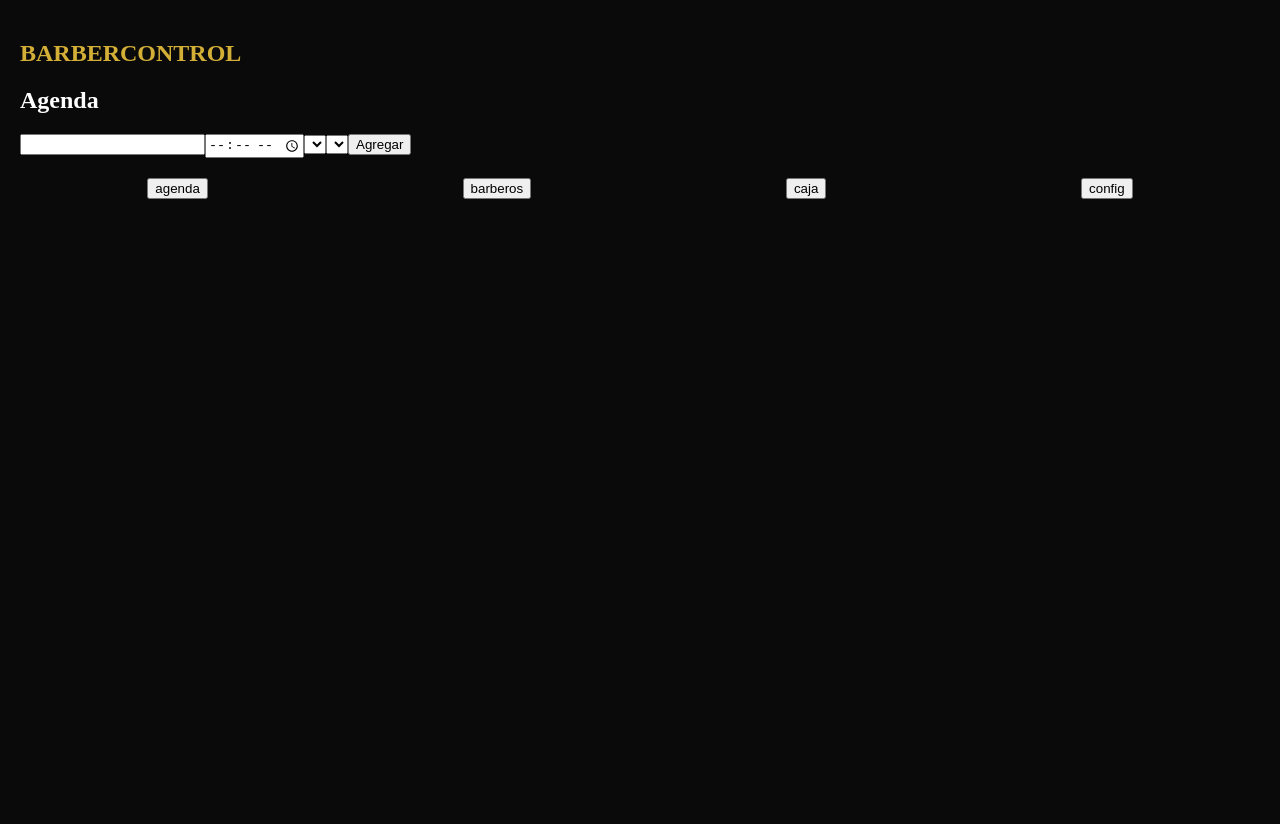
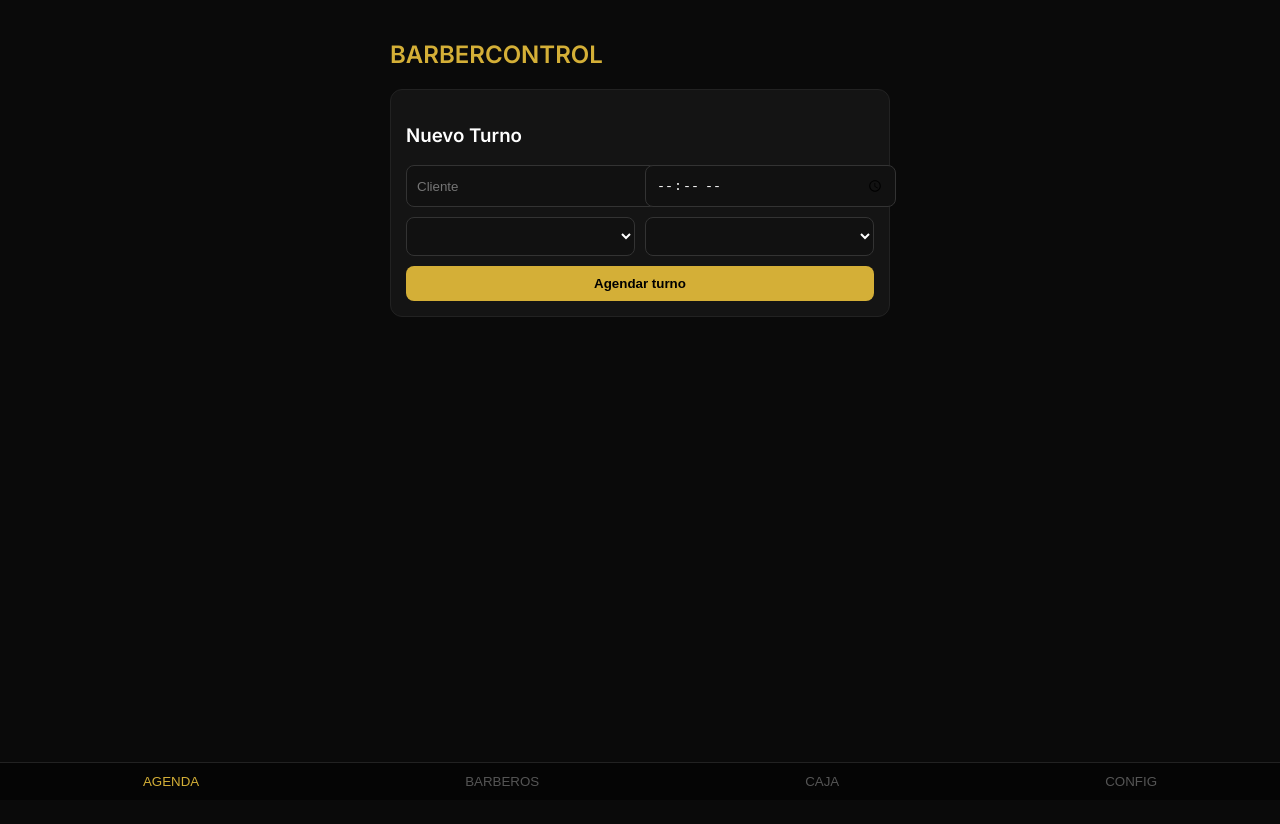
Before and after one commit to Mortega00/barbercontrol-final, a React (Vite) app: page / in a window 1280 px wide. Shown: the top 824 px of the page. After the commit the page ends 800 px from the top, so only its background shows below. Built offline with nearby package versions, Linux system fonts and the light colour scheme.

Commit message:
UI PRO barbercontrol

```diff
--- a/src/App.jsx
+++ b/src/App.jsx
@@ -2,11 +2,70 @@ import { useState, useEffect } from "react"
 
 /* ================= HELPERS ================= */
 
-const getLS = (key, def) => JSON.parse(localStorage.getItem(key)) || def
+const getLS = (key, def) => {
+  try {
+    const val = localStorage.getItem(key)
+    return val ? JSON.parse(val) : def
+  } catch {
+    return def
+  }
+}
+
 const setLS = (key, val) => localStorage.setItem(key, JSON.stringify(val))
 
 const formato = (n) =>
   new Intl.NumberFormat("es-AR", { style: "currency", currency: "ARS" }).format(n)
+
+/* ================= UI BASE ================= */
+
+const container = {
+  background: "#0A0A0A",
+  color: "white",
+  minHeight: "100vh",
+  fontFamily: "Inter, sans-serif",
+  display: "flex",
+  flexDirection: "column"
+}
+
+const content = {
+  maxWidth: 500,
+  margin: "0 auto",
+  width: "100%",
+  padding: 20
+}
+
+const card = {
+  background: "#141414",
+  borderRadius: 12,
+  padding: 15,
+  marginBottom: 12,
+  border: "1px solid #222"
+}
+
+const input = {
+  width: "100%",
+  padding: 10,
+  borderRadius: 8,
+  border: "1px solid #333",
+  background: "#111",
+  color: "white"
+}
+
+const button = {
+  background: "#D4AF37",
+  color: "black",
+  border: "none",
+  padding: 10,
+  borderRadius: 8,
+  fontWeight: "bold",
+  cursor: "pointer"
+}
+
+const row = {
+  display: "flex",
+  gap: 10,
+  marginTop: 10
+}
 
 /* ================= APP ================= */
 
@@ -14,17 +73,35 @@ export default function App() {
   const [tab, setTab] = useState("agenda")
 
   return (
-    <div style={{ background: "#0A0A0A", color: "white", minHeight: "100vh", padding: 20 }}>
+    <div style={container}>
+      <div style={{ ...content, paddingBottom: 80 }}>
         <h2 style={{ color: "#D4AF37" }}>BARBERCONTROL</h2>
 
         {tab === "agenda" && <Agenda />}
         {tab === "caja" && <Caja />}
         {tab === "barberos" && <Barberos />}
         {tab === "config" && <Config />}
+      </div>
 
-      <div style={{ display: "flex", justifyContent: "space-around", marginTop: 20 }}>
+      {/* NAV */}
+      <div style={{
+        position: "fixed",
+        bottom: 0,
+        width: "100%",
+        background: "#050505",
+        borderTop: "1px solid #222",
+        display: "flex",
+        justifyContent: "space-around",
+        padding: 10
+      }}>
         {["agenda", "barberos", "caja", "config"].map(t => (
-          <button key={t} onClick={() => setTab(t)}>{t}</button>
+          <button key={t} onClick={() => setTab(t)} style={{
+            background: "none",
+            border: "none",
+            color: tab === t ? "#D4AF37" : "#555"
+          }}>
+            {t.toUpperCase()}
+          </button>
         ))}
       </div>
     </div>
@@ -36,7 +113,7 @@ export default function App() {
 function Config() {
   const [nombre, setNombre] = useState(localStorage.getItem("nombre") || "BarberControl")
   const [telefono, setTelefono] = useState(localStorage.getItem("telefono") || "")
-  const [mensaje, setMensaje] = useState(localStorage.getItem("mensaje") || "Hola 💈 quiero un turno")
+  const [mensaje, setMensaje] = useState(localStorage.getItem("mensaje") || "")
 
   const [servicios, setServicios] = useState(() =>
     getLS("servicios", [
@@ -53,84 +130,21 @@ function Config() {
     alert("Guardado")
   }
 
-  const agregarServicio = () => {
-    setServicios([...servicios, { nombre: "", precio: 0 }])
-  }
+  return (
+    <div style={card}>
+      <h3>Configuración</h3>
 
-  const eliminarServicio = (i) => {
-    if(confirm("Eliminar servicio?"))
-      setServicios(servicios.filter((_, idx) => idx !== i))
-  }
+      <input style={input} value={nombre} onChange={e => setNombre(e.target.value)} placeholder="Nombre barbería" />
+      <br /><br />
 
-  const backup = () => {
-    const data = {
-      turnos: getLS("turnos", []),
-      movimientos: getLS("movimientos", []),
-      barberos: getLS("barberos", []),
-      servicios,
-      nombre,
-      telefono
-    }
+      <input style={input} value={telefono} onChange={e => setTelefono(e.target.value)} placeholder="WhatsApp" />
+      <br /><br />
 
-    const blob = new Blob([JSON.stringify(data, null, 2)])
-    const a = document.createElement("a")
-    a.href = URL.createObjectURL(blob)
-    a.download = "backup.json"
-    a.click()
-  }
-
-  const restore = (e) => {
-    const file = e.target.files[0]
-    const reader = new FileReader()
-
-    reader.onload = () => {
-      const data = JSON.parse(reader.result)
-      Object.keys(data).forEach(k => setLS(k, data[k]))
-      window.location.reload()
-    }
-
-    reader.readAsText(file)
-  }
-
-  const reset = () => {
-    if(confirm("Reset total?")) {
-      localStorage.clear()
-      window.location.reload()
-    }
-  }
-
-  return (
-    <div>
-      <h2>Configuración</h2>
-
-      <input value={nombre} onChange={e => setNombre(e.target.value)} placeholder="Nombre" />
-      <input value={telefono} onChange={e => setTelefono(e.target.value)} placeholder="WhatsApp" />
-      <textarea value={mensaje} onChange={e => setMensaje(e.target.value)} />
-
-      <h3>Servicios</h3>
-      {servicios.map((s, i) => (
-        <div key={i}>
-          <input value={s.nombre} onChange={e => {
-            const copy = [...servicios]
-            copy[i].nombre = e.target.value
-            setServicios(copy)
-          }} />
-          <input type="number" value={s.precio} onChange={e => {
-            const copy = [...servicios]
-            copy[i].precio = Number(e.target.value)
-            setServicios(copy)
-          }} />
-          <button onClick={() => eliminarServicio(i)}>X</button>
-        </div>
-      ))}
-
-      <button onClick={agregarServicio}>Agregar</button>
+      <textarea style={input} value={mensaje} onChange={e => setMensaje(e.target.value)} placeholder="Mensaje automático" />
 
       <br /><br />
-      <button onClick={guardar}>Guardar</button>
-      <button onClick={backup}>Backup</button>
-      <input type="file" onChange={restore} />
-      <button onClick={reset}>Reset</button>
+
+      <button style={button} onClick={guardar}>Guardar</button>
     </div>
   )
 }
@@ -147,8 +161,6 @@ function Agenda() {
   const [servicio, setServicio] = useState("")
   const [barbero, setBarbero] = useState("")
 
-  const clientes = [...new Set(turnos.map(t => t.nombre))] // mini CRM
-
   const guardar = (data) => {
     setTurnos(data)
     setLS("turnos", data)
@@ -160,47 +172,33 @@ function Agenda() {
     guardar([{ id: Date.now(), nombre, hora, servicio, barbero }, ...turnos])
   }
 
-  const cobrar = (t) => {
-    const s = servicios.find(x => x.nombre === t.servicio)
-    if (!s) return
-
-    let total = Number(localStorage.getItem("total")) || 0
-    let mov = getLS("movimientos", [])
-
-    total += s.precio
-    mov.unshift({ ...t, precio: s.precio })
-
-    setLS("total", total)
-    setLS("movimientos", mov)
-
-    window.dispatchEvent(new Event("sync"))
-  }
-
   return (
     <div>
-      <h2>Agenda</h2>
+      <div style={card}>
+        <h3>Nuevo Turno</h3>
 
-      <input list="clientes" value={nombre} onChange={e => setNombre(e.target.value)} />
-      <datalist id="clientes">
-        {clientes.map((c, i) => <option key={i} value={c} />)}
-      </datalist>
+        <div style={{ display: "grid", gridTemplateColumns: "1fr 1fr", gap: 10 }}>
+          <input style={input} placeholder="Cliente" value={nombre} onChange={e => setNombre(e.target.value)} />
+          <input style={input} type="time" onChange={e => setHora(e.target.value)} />
 
-      <input type="time" onChange={e => setHora(e.target.value)} />
-
-      <select onChange={e => setServicio(e.target.value)}>
+          <select style={input} onChange={e => setServicio(e.target.value)}>
             {servicios.map(s => <option key={s.nombre}>{s.nombre}</option>)}
           </select>
 
-      <select onChange={e => setBarbero(e.target.value)}>
+          <select style={input} onChange={e => setBarbero(e.target.value)}>
             {barberos.map(b => <option key={b.nombre}>{b.nombre}</option>)}
           </select>
+        </div>
 
-      <button onClick={agregar}>Agregar</button>
+        <button style={{ ...button, marginTop: 10, width: "100%" }} onClick={agregar}>
+          Agendar turno
+        </button>
+      </div>
 
       {turnos.map(t => (
-        <div key={t.id}>
-          {t.nombre} - {t.servicio}
-          <button onClick={() => cobrar(t)}>Cobrar</button>
+        <div key={t.id} style={card}>
+          <strong>{t.nombre}</strong>
+          <div style={{ color: "#777" }}>{t.hora} • {t.servicio}</div>
         </div>
       ))}
     </div>
@@ -222,20 +220,15 @@ function Caja() {
     return () => window.removeEventListener("sync", sync)
   }, [])
 
-  const eliminarMov = (i) => {
-    const nuevo = mov.filter((_, idx) => idx !== i)
-    setLS("movimientos", nuevo)
-    setMov(nuevo)
-  }
-
   return (
     <div>
-      <h2>{formato(total)}</h2>
+      <div style={card}>
+        <h2 style={{ color: "#D4AF37" }}>{formato(total)}</h2>
+      </div>
 
       {mov.map((m, i) => (
-        <div key={i}>
+        <div key={i} style={card}>
           {m.servicio} - {formato(m.precio)}
-          <button onClick={() => eliminarMov(i)}>X</button>
         </div>
       ))}
     </div>
@@ -260,15 +253,21 @@ function Barberos() {
 
   return (
     <div>
-      <h2>Barberos</h2>
+      <div style={card}>
+        <h3>Nuevo Barbero</h3>
 
-      <input onChange={e => setNombre(e.target.value)} />
-      <input type="number" value={comision} onChange={e => setComision(e.target.value)} />
+        <input style={input} placeholder="Nombre" onChange={e => setNombre(e.target.value)} />
+        <br /><br />
 
-      <button onClick={agregar}>Agregar</button>
+        <input style={input} type="number" value={comision} onChange={e => setComision(e.target.value)} />
+
+        <button style={{ ...button, marginTop: 10 }} onClick={agregar}>
+          Agregar
+        </button>
+      </div>
 
       {barberos.map((b, i) => (
-        <div key={i}>
+        <div key={i} style={card}>
           {b.nombre} - {b.comision}%
         </div>
       ))}
```
Lines whose indentation alone changed are shown as unchanged.
